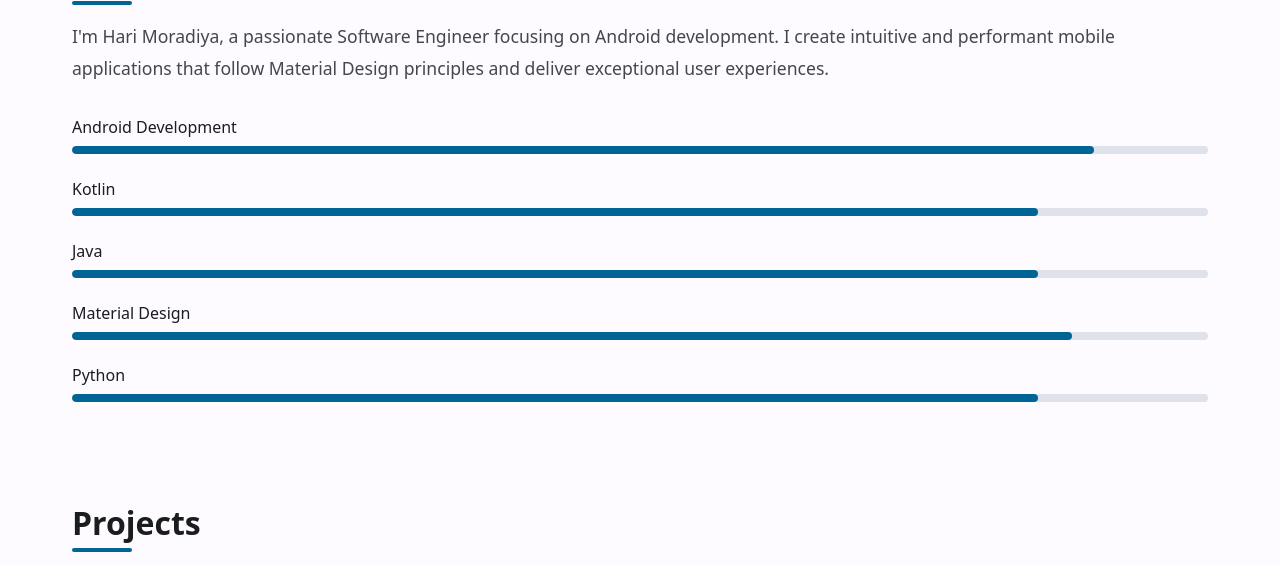
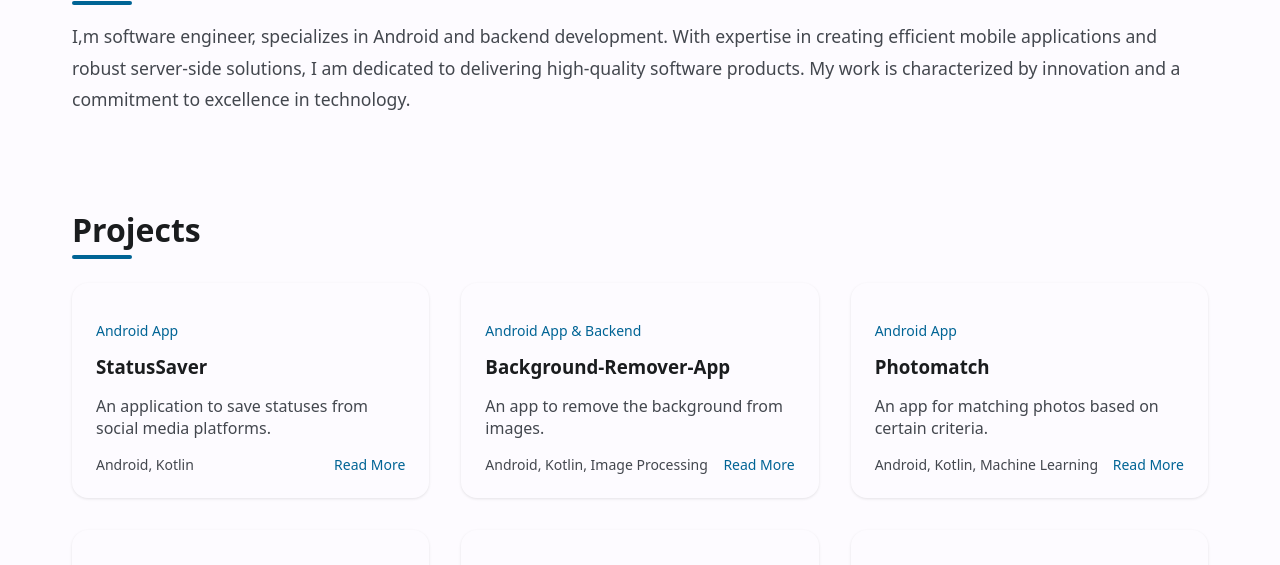
Before and after one commit to harimoradiya/harimoradiya.github.io, an Astro site: page / in a window 1280 px wide. Shown: the part 694-1259 px from the top of the page. Built offline with nearby package versions, Linux system fonts and the light colour scheme; Astro itself is replaced by a stand-in of ours.

Commit message:
Do some changes

```diff
--- a/src/pages/index.astro
+++ b/src/pages/index.astro
@@ -10,12 +10,7 @@ const skills = [
   { name: "Python", level: 85 },
 ];
 const experiences = [
-    {
-        title: "Software Engineer - Founder",
-        company: "Whatsbug",
-        period: "2024 - Present",
-        description: "Leading Android development team, implementing Material You design, and developing complex features."
-    },
+
     {
         title: "Android Developer",
         company: "Vasuka",
@@ -25,6 +20,27 @@ const experiences = [
 ];
 
 const projects = [
+   {
+    title: "StatusSaver",
+    category: "Android App",
+    excerpt: "An application to save statuses from social media platforms.",
+    techStack: "Android, Kotlin",
+    url: "https://github.com/harimoradiya/StatusSaver"
+  },
+  {
+    title: "Background-Remover-App",
+    category: "Android App & Backend",
+    excerpt: "An app to remove the background from images.",
+    techStack: "Android, Kotlin, Image Processing",
+    url: "https://github.com/harimoradiya/Background-Remover-App"
+  },
+  {
+    title: "Photomatch",
+    category: "Android App",
+    excerpt: "An app for matching photos based on certain criteria.",
+    techStack: "Android, Kotlin, Machine Learning",
+    url: "https://github.com/harimoradiya/Photomatch"
+  },
 {
     title: "RMS",
     category: "REST-API Backend",
@@ -66,7 +82,7 @@ const socialLinks = [
     { name: 'GitHub', icon: '🌟', url: 'https://github.com/harimoradiya' },
     { name: 'LinkedIn', icon: '💼', url: 'https://www.linkedin.com/in/hari-moradiya-0a7145179/' },
     { name: 'Twitter', icon: '🐦', url: 'https://twitter.com/hari_moradiya_' },
-    { name: 'Instagram', icon: '📸', url: 'https://instagram.com/hari_moradiya1610' }
+    { name: 'Instagram', icon: '📸', url: 'https://instagram.com/hk_moradiya' }
 ];
 ---
 
@@ -78,7 +94,7 @@ const socialLinks = [
       <h1 class="typing-animation">Hello, I'm Hari Moradiya</h1>
 
       <p class="title animate-up-delay-1">Software Engineer</p>
-      <p class="subtitle animate-up-delay-2"></p>
+      <p class="subtitle animate-up-delay-2">Researching</p>
       <div class="social-links animate-up-delay-2">
         {socialLinks.map(link => (
             <a href={link.url} target="_blank" rel="noopener noreferrer" class="social-link">
@@ -93,12 +109,10 @@ const socialLinks = [
   <section class="about-preview">
     <h2 class="section-title animate-fade-in">About Me</h2>
     <p class="about-text animate-fade-in-delay-1">
-      I'm Hari Moradiya, a passionate Software Engineer focusing on Android development.
-      I create intuitive and performant mobile applications that follow Material Design principles
-      and deliver exceptional user experiences.
+    I,m software engineer, specializes in Android and backend development. With expertise in creating efficient mobile applications and robust server-side solutions, I am dedicated to delivering high-quality software products. My work is characterized by innovation and a commitment to excellence in technology.
     </p>
 
-    <div class="skills-container">
+    <!-- <div class="skills-container">
       {skills.map((skill, index) => (
         <div class="skill-bar animate-width" style={`--delay: ${index * 0.2}s`}>
           <span class="skill-name">{skill.name}</span>
@@ -107,7 +121,7 @@ const socialLinks = [
           </div>
         </div>
       ))}
-    </div>
+    </div> -->
   </section>
 
   <!-- Projects Section -->
```
